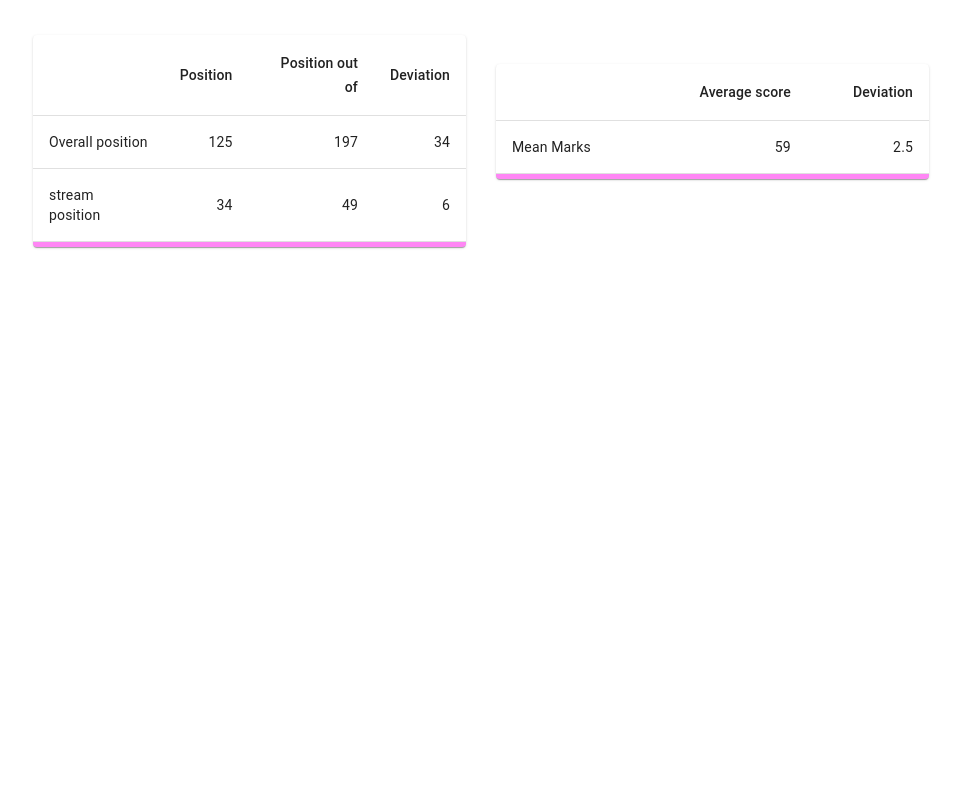
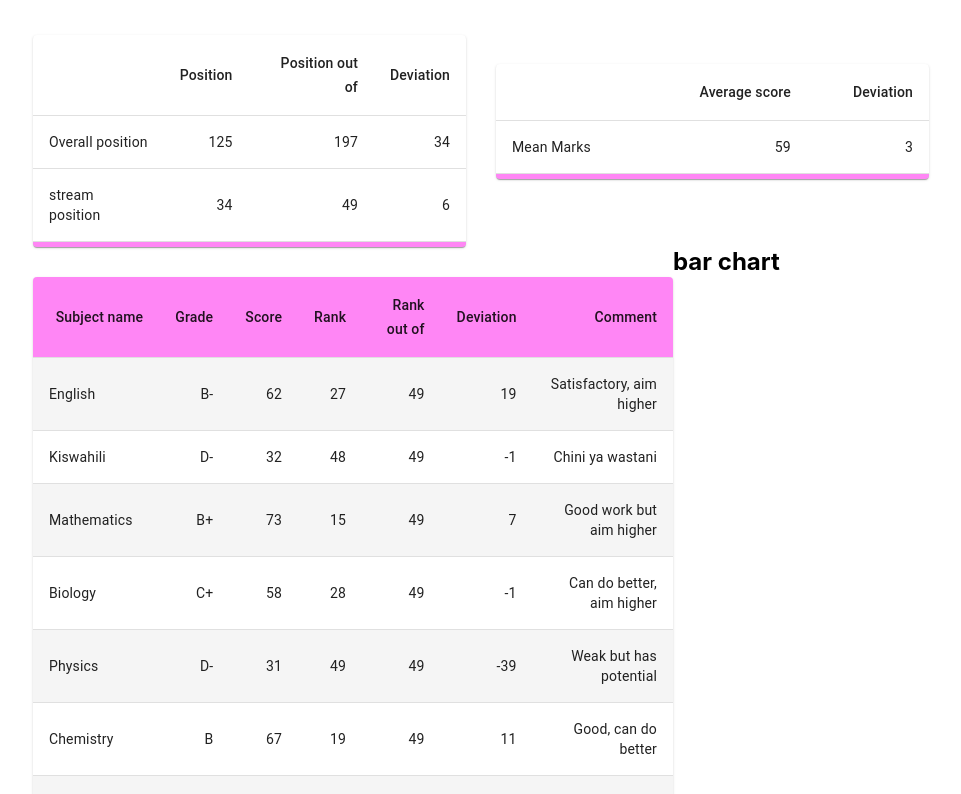
Before and after one commit to barackmaund1/student-report, a React (Create React App) app: page / in a window 1280 px wide. Shown: the part 360-1154 px from the top of the page, without its empty margins (87-1048 px from the left). Before the commit the page ends 800 px from the top, so only its background shows below. Built offline with nearby package versions, Linux system fonts and the light colour scheme.

Commit message:
build student result table

```diff
--- a/src/App.js
+++ b/src/App.js
@@ -2,6 +2,7 @@ import './App.css';
 import Response from './report'
 import Header from './Header';
 import Tables from './Tables';
+import StudentResults from './StudentResults';
 
 function App() {
  // Mock data API
@@ -13,6 +14,7 @@ function App() {
         <h1>Zeraki student report 🚀 🔥 </h1>
         <Header data={data}/>
         <Tables data={data}/>
+        <StudentResults data={data}/>
       </header>
 
     </div>
--- /dev/null
+++ b/src/StudentResults.css
@@ -0,0 +1,17 @@
+.studentresults__table{
+   min-width: 700;
+}
+.studentresults{
+   width: 50% !important;
+    margin-left: 120px;
+    margin-top: 30px;
+    margin-bottom: 20px;
+}
+.studentresults__tableRow{
+   background-color: rgba(255, 0, 234, 0.473) !important;
+   font-size: larger !important;
+}
+.studentresult{
+   display:flex;
+   flex-direction: row;
+}
--- /dev/null
+++ b/src/StudentResults.js
@@ -0,0 +1,82 @@
+import React from 'react'
+import './StudentResults.css'
+import { withStyles, makeStyles } from "@material-ui/core/styles";
+import Table from "@material-ui/core/Table";
+import TableBody from "@material-ui/core/TableBody";
+import TableCell from "@material-ui/core/TableCell";
+import TableContainer from "@material-ui/core/TableContainer";
+import TableHead from "@material-ui/core/TableHead";
+import TableRow from "@material-ui/core/TableRow";
+import Paper from "@material-ui/core/Paper";
+
+const StyledTableCell = withStyles((theme) => ({
+  head: {
+
+
+  },
+  body: {
+    fontSize: 14,
+  },
+}))(TableCell);
+
+const StyledTableRow = withStyles((theme) => ({
+  root: {
+    "&:nth-of-type(odd)": {
+      backgroundColor: theme.palette.action.hover,
+    },
+  },
+}))(TableRow);
+const StudentResults = ({data}) => {
+
+  const subject_results=data.subject_results;
+
+
+
+    return (
+      <div className='studentresult'>
+        <TableContainer className="studentresults" component={Paper}>
+          <Table
+            className="studentresults__table"
+            aria-label="customized table"
+          >
+            <TableHead>
+              <TableRow className="studentresults__tableRow">
+                <StyledTableCell align="right">Subject name</StyledTableCell>
+                <StyledTableCell align="right">Grade</StyledTableCell>
+                <StyledTableCell align="right">Score</StyledTableCell>
+                <StyledTableCell align="right">Rank</StyledTableCell>
+                <StyledTableCell align="right">Rank out of</StyledTableCell>
+                <StyledTableCell align="right">Deviation</StyledTableCell>
+                <StyledTableCell align="right">Comment</StyledTableCell>
+              </TableRow>
+            </TableHead>
+            <TableBody>
+              {subject_results.map((item, row) => (
+                <StyledTableRow key={row}>
+                  <StyledTableCell component="th" scope="row">
+                    {item.subject_name}
+                  </StyledTableCell>
+
+                  <StyledTableCell align="right">{item.grade}</StyledTableCell>
+                  <StyledTableCell align="right">{item.score}</StyledTableCell>
+                  <StyledTableCell align="right">{item.rank}</StyledTableCell>
+                  <StyledTableCell align="right">
+                    {item.rank_out_of}
+                  </StyledTableCell>
+                  <StyledTableCell align="right">
+                    {item.deviation}
+                  </StyledTableCell>
+                  <StyledTableCell align="right">
+                    {item.comment}
+                  </StyledTableCell>
+                </StyledTableRow>
+              ))}
+            </TableBody>
+          </Table>
+        </TableContainer>
+        <h2>bar chart</h2>
+      </div>
+    );
+}
+
+export default StudentResults
--- a/src/Tables.css
+++ b/src/Tables.css
@@ -5,9 +5,10 @@
     display: flex;
     flex-direction: row;
     margin-left: 120px;
+
 }
 .table__simple{
-min-width: 650;
+min-Width: 340;
 
 }
 .table__container{
--- a/src/Tables.js
+++ b/src/Tables.js
@@ -7,6 +7,7 @@ import TableHead from "@material-ui/core/TableHead";
 import TableRow from "@material-ui/core/TableRow";
 import Paper from "@material-ui/core/Paper";
 import './Tables.css'
+import CountUp from "react-countup";
 
 const Tables = ({data}) => {
 
@@ -59,9 +60,34 @@ const Tables = ({data}) => {
                   <TableCell component="th" scope="row">
                     {row.name}
                   </TableCell>
-                  <TableCell align="right">{row.position}</TableCell>
-                  <TableCell align="right">{row.position_out_of}</TableCell>
-                  <TableCell align="right">{row.deviation}</TableCell>
+                  <TableCell align="right">
+                    {" "}
+                    <CountUp
+                      start={0}
+                      end={row.position}
+                      duration={2.5}
+                      separator=","
+                    />
+                  </TableCell>
+
+                  <TableCell align="right">
+                    {" "}
+                    <CountUp
+                      start={0}
+                      end={row.position_out_of}
+                      duration={2.5}
+                      separator=","
+                    />
+                  </TableCell>
+                  <TableCell align="right">
+                    {" "}
+                    <CountUp
+                      start={0}
+                      end={row.deviation}
+                      duration={2.5}
+                      separator=","
+                    />
+                  </TableCell>
                 </TableRow>
               ))}
             </TableBody>
@@ -83,8 +109,23 @@ const Tables = ({data}) => {
                   <TableCell component="th" scope="row">
                     {row.name}
                   </TableCell>
-                  <TableCell align="right">{row.avarage_score}</TableCell>
-                  <TableCell align="right">{row.deviation}</TableCell>
+                  <TableCell align="right">
+                    <CountUp
+                      start={0}
+                      end={row.avarage_score}
+                      duration={2.5}
+                      separator=","
+                    />
+                  </TableCell>
+
+                  <TableCell align="right">
+                    <CountUp
+                      start={0}
+                      end={row.deviation}
+                      duration={5.5}
+                      separator=","
+                    />
+                  </TableCell>
                 </TableRow>
               ))}
             </TableBody>
```
